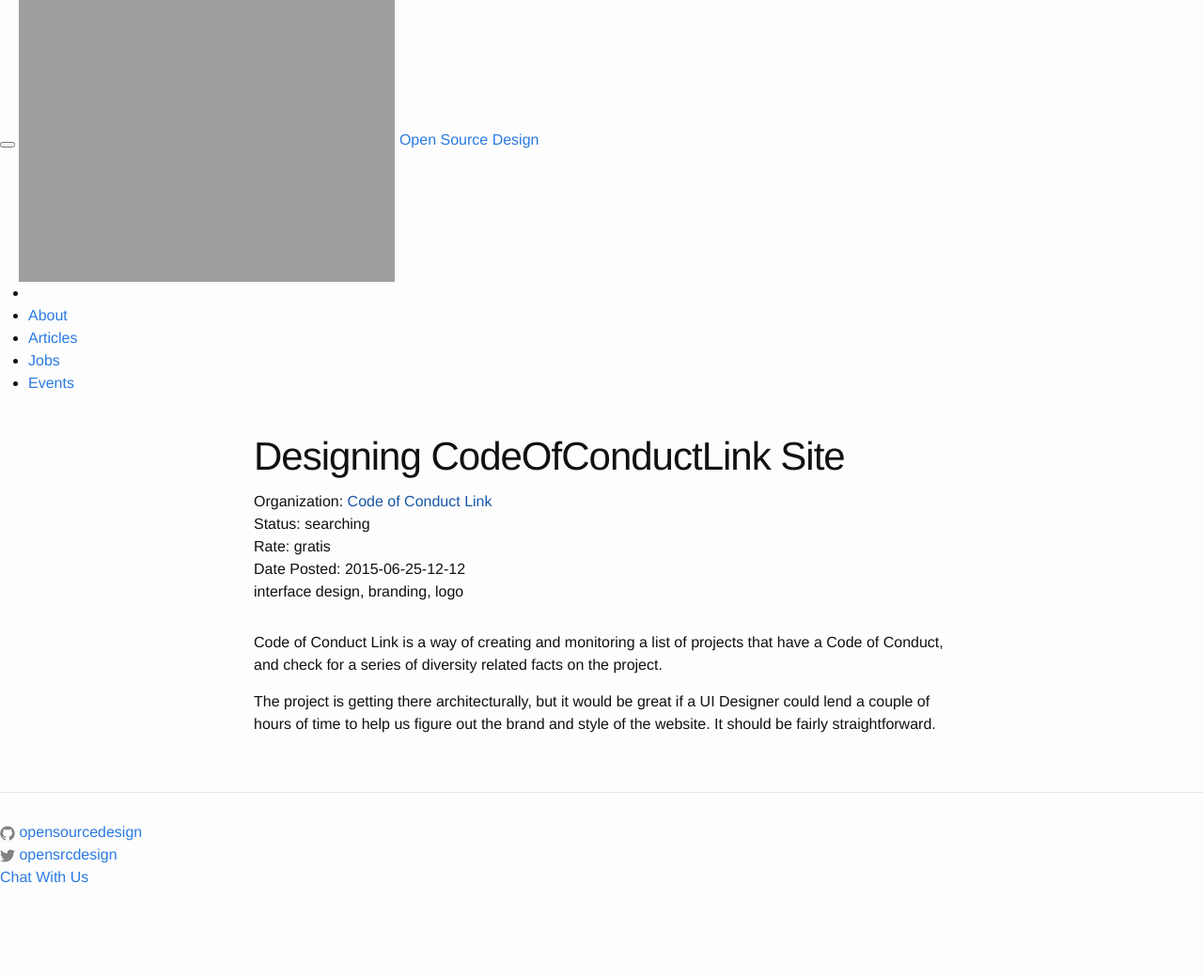
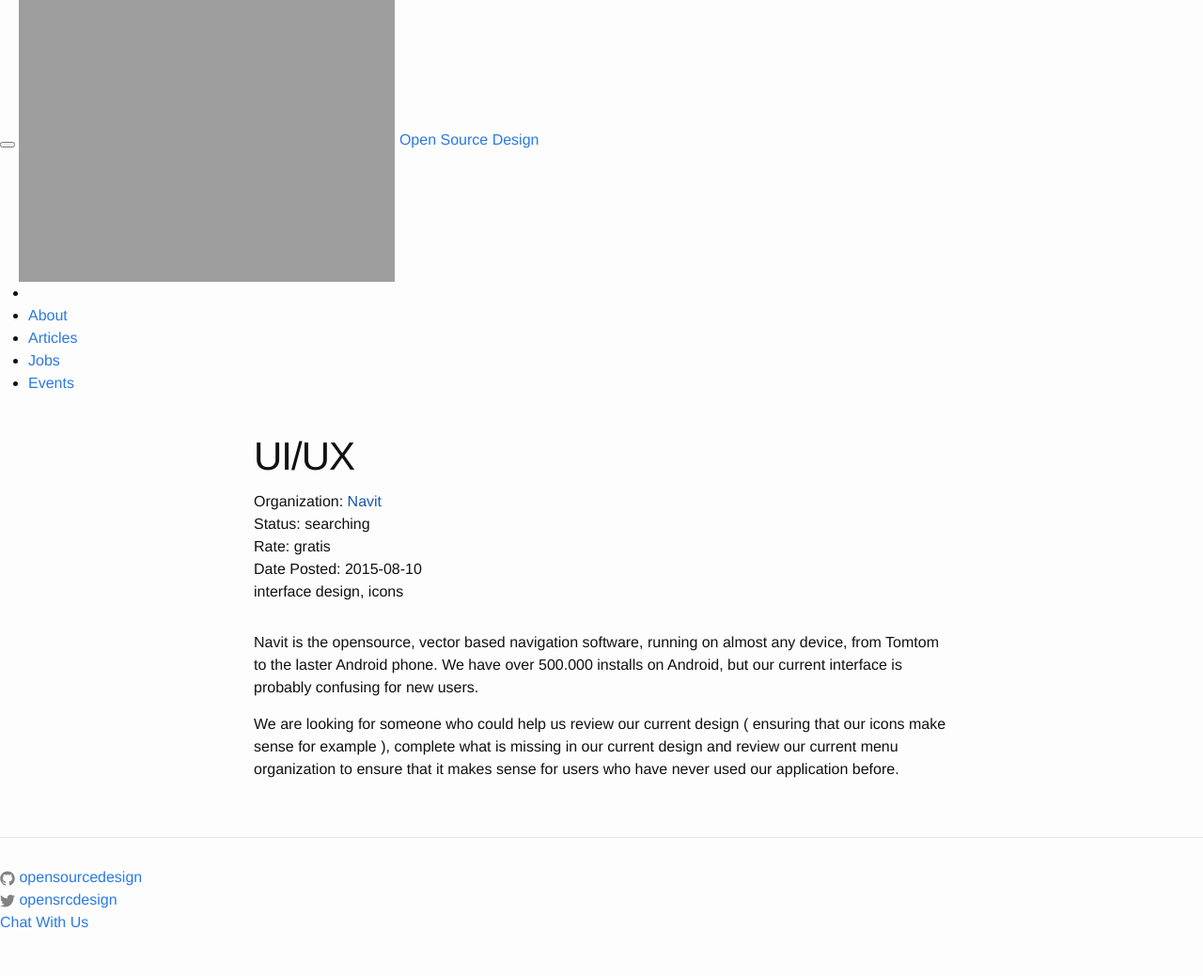
Before and after one commit to opensourcedesign/jobs, a Jekyll site: the page built from jobs/2015-08-10-navit-current-ui-refresh.md, in a window 1280 px wide. Shown: the whole page at 94% size. Built offline with Jekyll 4.4.1, drawn with Linux system fonts in a browser that asks for light colours; nearby versions of some CDN libraries; library files that are not in the unit come from our copies; before the commit the page ends 991 px from its top, so only the background shows below that.

Commit message:
fix parsing errors

```diff
--- a/jobs/2015-06-25-designing-codeofconductlink-site---code-of-conduct-link.markdown
+++ b/jobs/2015-08-10-navit-current-ui-refresh.md
@@ -1,17 +1,22 @@
 ---
 layout: jobs
-date_posted: 2015-06-25-12-12
-title: "Designing CodeOfConductLink Site"
-role: "UI Designer"
-organization: "Code of Conduct Link"
-contributing_md: https://github.com/emilyhorsman/codeofconductlink/blob/develop/code_of_conduct.md
-contributors_md: https://github.com/emilyhorsman/codeofconductlink/blob/develop/CONTRIBUTORS.md
-url: https://github.com/emilyhorsman/codeofconductlink
-tags: interface design, branding, logo
+title: UI/UX
+role: UI Designer, UX Designer, Icon Designer
+organization: Navit
+github: navit-gps
+contact: github ( navit-gps ), #navit on Freenode
+contributing_md:
+contributors_md:
+url: http://www.navit-project.org
+tags: interface design, icons
 status: searching
 rate: gratis
+date_posted: 2015-08-10
 ---
 
-Code of Conduct Link is a way of creating and monitoring a list of projects that have a Code of Conduct, and check for a series of diversity related facts on the project.
+Navit is the opensource, vector based navigation software, running on almost any device, from Tomtom to the laster Android phone.
+We have over 500.000 installs on Android, but our current interface is probably confusing for new users.
 
-The project is getting there architecturally, but it would be great if a UI Designer could lend a couple of hours of time to help us figure out the brand and style of the website. It should be fairly straightforward.
+We are looking for someone who could help us review our current design ( ensuring that our icons make sense for example ),
+complete what is missing in our current design and review our current menu organization to ensure that it makes sense
+for users who have never used our application before.
```
Also changed, not shown: jobs/2016-04-19-VisualDesignerForTorStyleGuide.md (+3 -3 lines).
